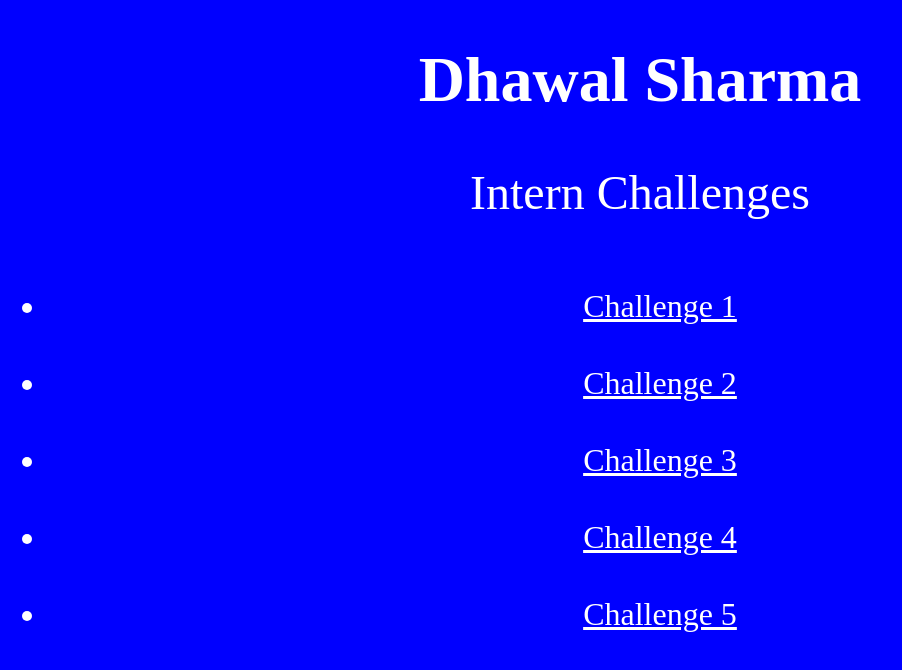
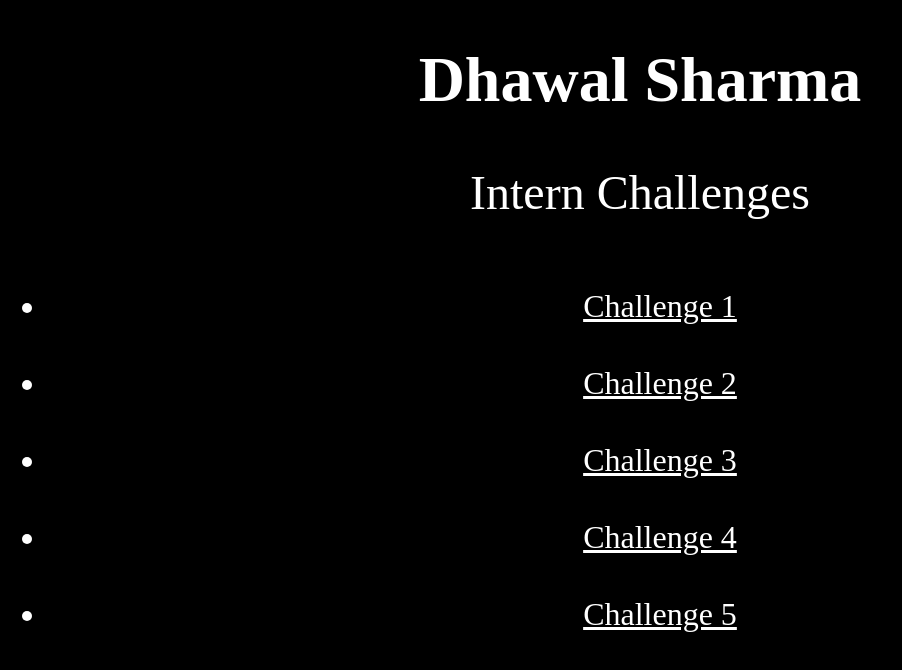
Before and after one commit to dhawalsharma07/Caw-Challenges, a website: page index.html in a window 1280 px wide. Shown: the whole page, without its empty margins (0-902 px from the left). Drawn offline with Linux system fonts and the light colour scheme.

Commit message:
Changes made

```diff
--- a/index.html
+++ b/index.html
@@ -3,7 +3,7 @@
     <head>
         <title>Challenges</title>
     </head>
-    <body style="background-color: blue">
+    <body style="background-color: black">
         <h1
             style="
                 font-family: 'Times New Roman', Times, serif;
```
